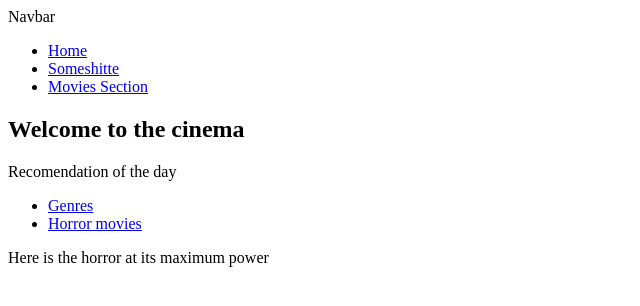
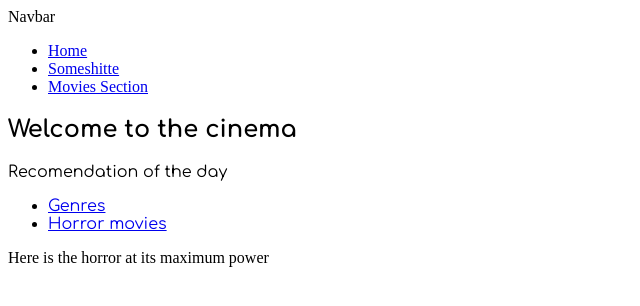
Before and after one commit to Purple-Code-sh/nextFirstProject, a Next.js app: page /movies/genre/horror in a window 1280 px wide. Shown: the top 306 px of the page, without its empty margins (0-640 px from the left). Built offline with nearby package versions, Linux system fonts and the light colour scheme.

Commit message:
adds a personalized font to Movies section, using google fonts resource integrated at next

```diff
--- a/src/app/movies/layout.tsx
+++ b/src/app/movies/layout.tsx
@@ -1,10 +1,17 @@
 import Link from "next/link";
+import { Comfortaa } from "next/font/google";
 
 export const metadata = {
   title: "Movies Section - SHM",
   description: "Section dedicated to rate, search and watch movies",
   keywords: "movies, peliculas, ver, streaming",
 };
+
+const confortaFont = Comfortaa({
+  weight: ["300", "400", "500", "600", "700"],
+  style: ["normal"],
+  subsets: ["latin"],
+});
 
 export default function MoviesLayout({
   children,
@@ -13,7 +20,7 @@ export default function MoviesLayout({
 }) {
   return (
     <>
-      <nav>
+      <nav className={confortaFont.className}>
         <h1>Welcome to the cinema</h1>
         <p>Recomendation of the day</p>
         <ul>
```
